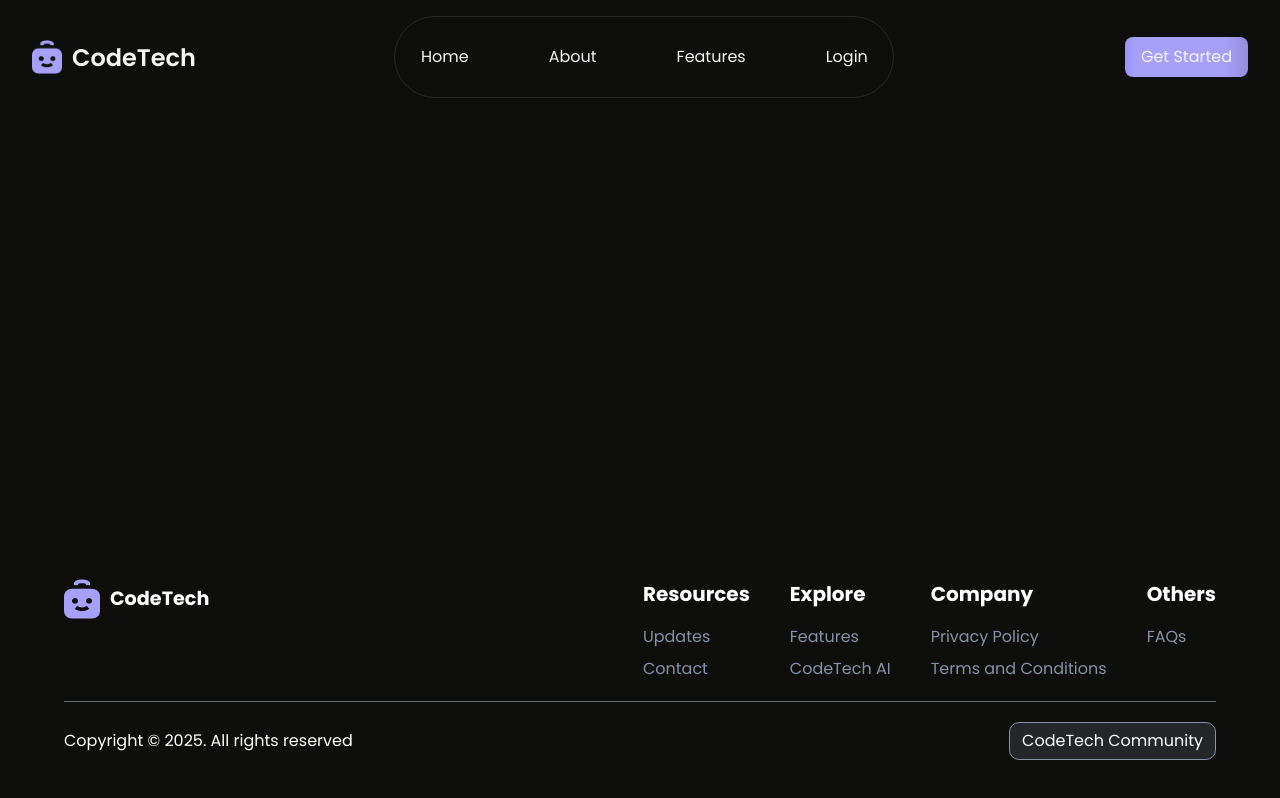
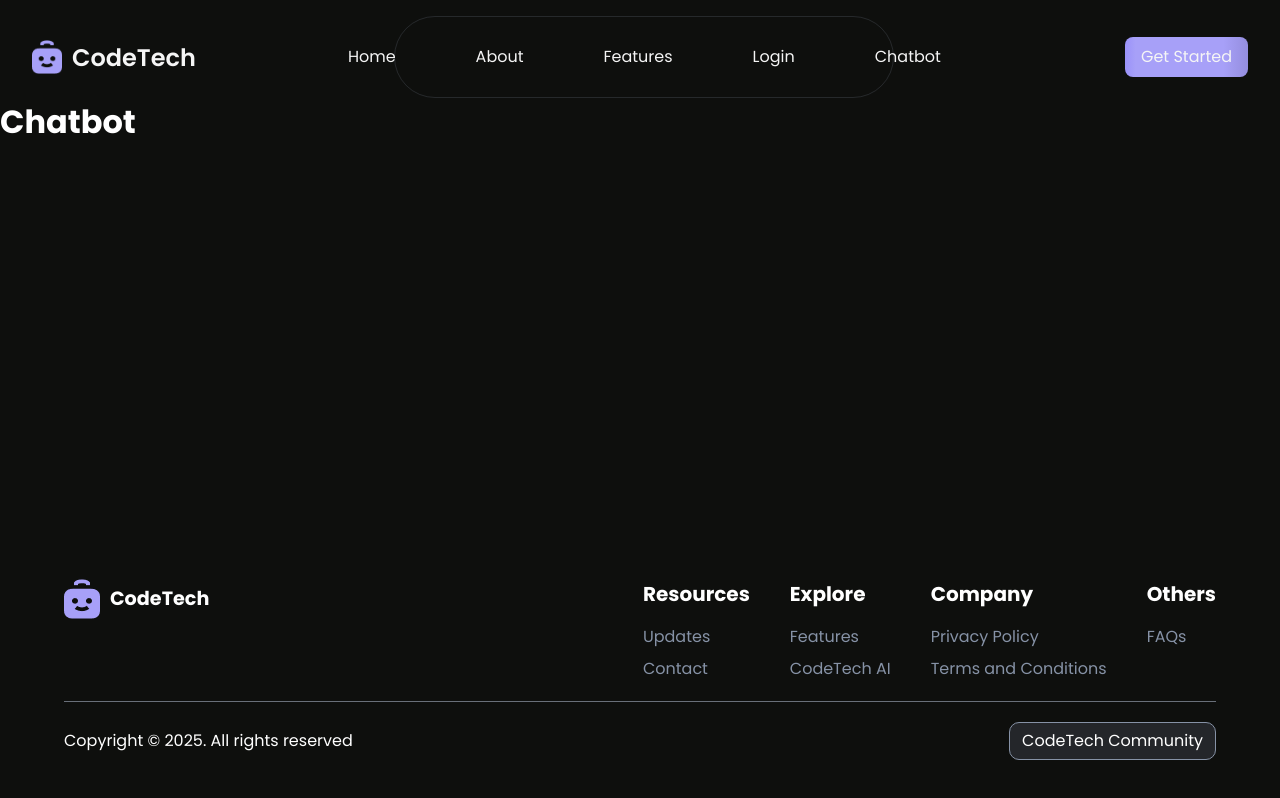
Before and after one commit to kkaushik03/SmartPost, a React (Create React App) app in the folder smartpost/: page /chatbot in a window 1280 px wide. Built offline with nearby package versions, Linux system fonts and the light colour scheme.

Commit message:
Add chatbot for testing api call

```diff
--- a/smartpost/src/App.jsx
+++ b/smartpost/src/App.jsx
@@ -9,6 +9,7 @@ import Footer from './components/LandingPage/Footer/Footer'
 import { BrowserRouter as Router, Route, Routes, useLocation } from "react-router-dom";
 import Login from './components/Login/Login'
 import Signup from './components/Signup/Signup'
+import Chatbot from './components/Chatbot/Chatbot'
 
 function App() {
   return (
@@ -40,6 +41,7 @@ function MainLayout() {
 
           <Route path="/login" element={<Login />} />
           <Route path="/signup" element={<Signup />} />
+          <Route path="/chatbot" element={<Chatbot/>}/>
         </Routes>
       </div>
 
--- /dev/null
+++ b/smartpost/src/components/Chatbot/Chatbot.jsx
@@ -0,0 +1,12 @@
+import React from 'react'
+
+function Chatbot() {
+  return (
+    <div id="chatbot">
+        <h1>Chatbot</h1>
+
+    </div>
+  )
+}
+
+export default Chatbot
--- a/smartpost/src/components/LandingPage/Navbar/Navbar.jsx
+++ b/smartpost/src/components/LandingPage/Navbar/Navbar.jsx
@@ -26,6 +26,7 @@ const Navbar = () => {
           <button onClick={() => scrollToSection("about")}>About</button>
           <button onClick={() => scrollToSection("features")}>Features</button>
           <button onClick={() => navigate("/login")}> Login</button>
+          <button onClick={() => navigate("/chatbot")}> Chatbot</button>
         </div>
 
         <button className="get-started" onClick={() => navigate("/signup")}>Get Started</button>
```
